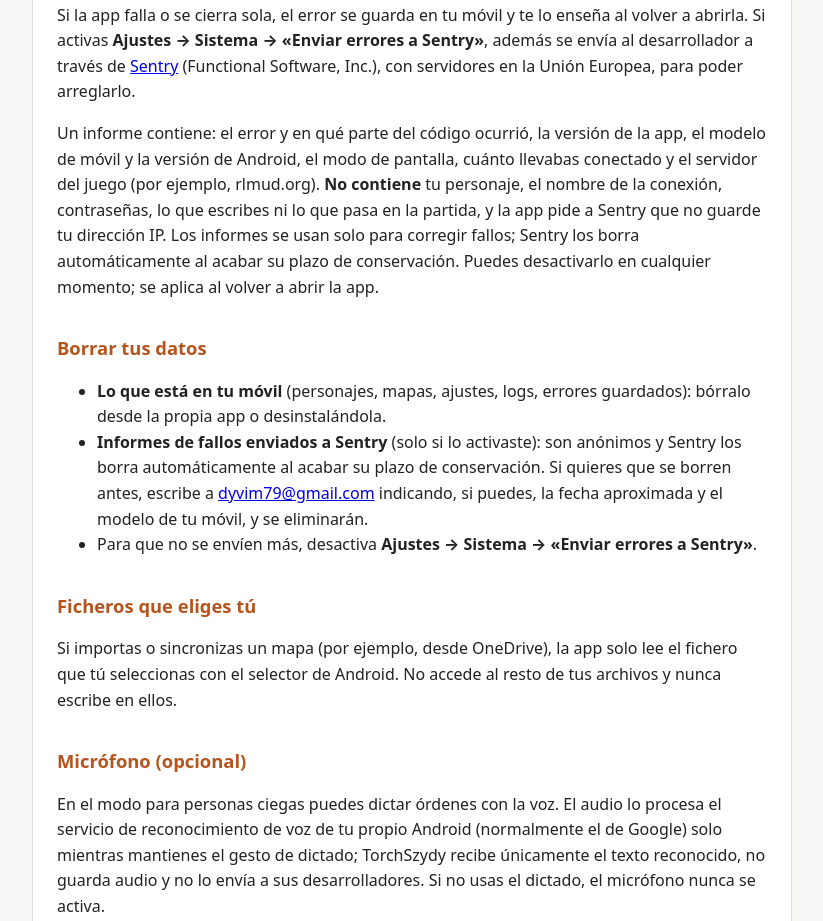
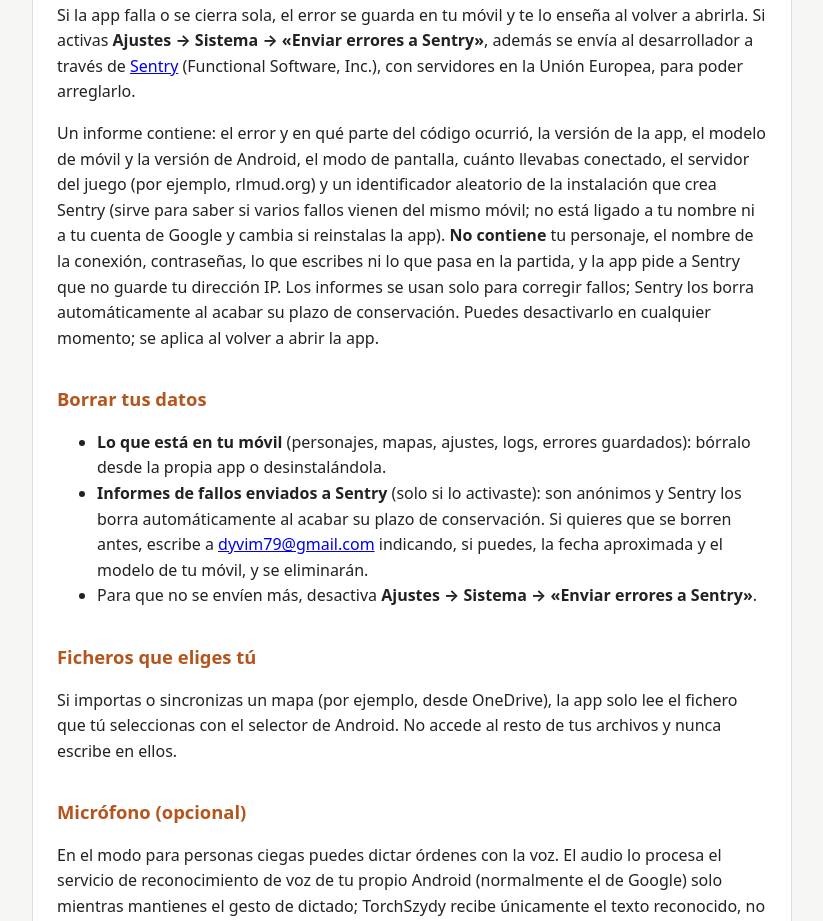
Before and after one commit to DyViM79/torchszydy-web, a plain HTML site: page index.html in a window 1280 px wide. Shown: the part 960-1881 px from the top of the page, without its empty margins (228-1051 px from the left). Drawn offline with Linux system fonts and the light colour scheme.

Commit message:
Add files via upload

```diff
--- a/index.html
+++ b/index.html
@@ -44,7 +44,7 @@
 
 <h2>Informes de fallos (opcional, desactivado por defecto)</h2>
 <p>Si la app falla o se cierra sola, el error se guarda en tu móvil y te lo enseña al volver a abrirla. Si activas <strong>Ajustes → Sistema → «Enviar errores a Sentry»</strong>, además se envía al desarrollador a través de <a href="https://sentry.io/privacy/">Sentry</a> (Functional Software, Inc.), con servidores en la Unión Europea, para poder arreglarlo.</p>
-<p>Un informe contiene: el error y en qué parte del código ocurrió, la versión de la app, el modelo de móvil y la versión de Android, el modo de pantalla, cuánto llevabas conectado y el servidor del juego (por ejemplo, rlmud.org). <strong>No contiene</strong> tu personaje, el nombre de la conexión, contraseñas, lo que escribes ni lo que pasa en la partida, y la app pide a Sentry que no guarde tu dirección IP. Los informes se usan solo para corregir fallos; Sentry los borra automáticamente al acabar su plazo de conservación. Puedes desactivarlo en cualquier momento; se aplica al volver a abrir la app.</p>
+<p>Un informe contiene: el error y en qué parte del código ocurrió, la versión de la app, el modelo de móvil y la versión de Android, el modo de pantalla, cuánto llevabas conectado, el servidor del juego (por ejemplo, rlmud.org) y un identificador aleatorio de la instalación que crea Sentry (sirve para saber si varios fallos vienen del mismo móvil; no está ligado a tu nombre ni a tu cuenta de Google y cambia si reinstalas la app). <strong>No contiene</strong> tu personaje, el nombre de la conexión, contraseñas, lo que escribes ni lo que pasa en la partida, y la app pide a Sentry que no guarde tu dirección IP. Los informes se usan solo para corregir fallos; Sentry los borra automáticamente al acabar su plazo de conservación. Puedes desactivarlo en cualquier momento; se aplica al volver a abrir la app.</p>
 
 <h2 id="borrar-datos">Borrar tus datos</h2>
 <ul>
```
